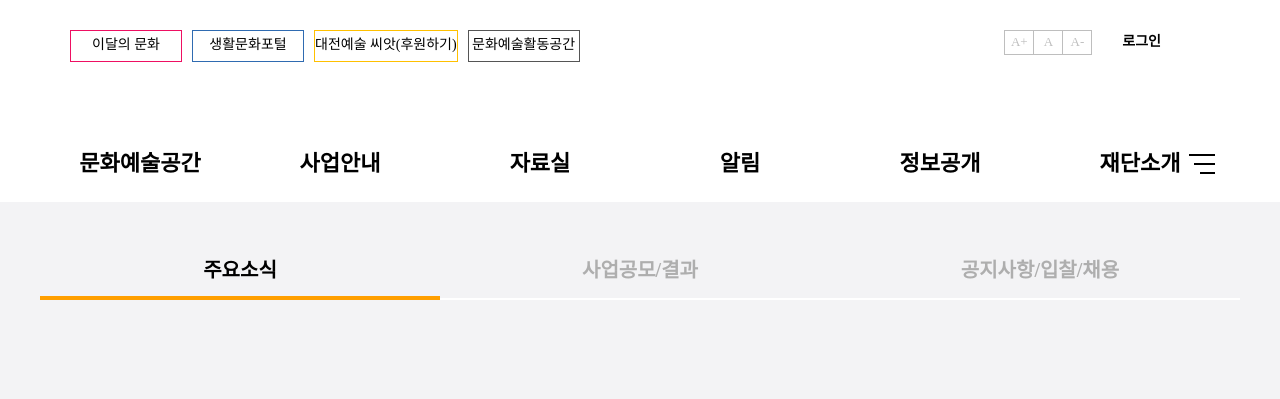
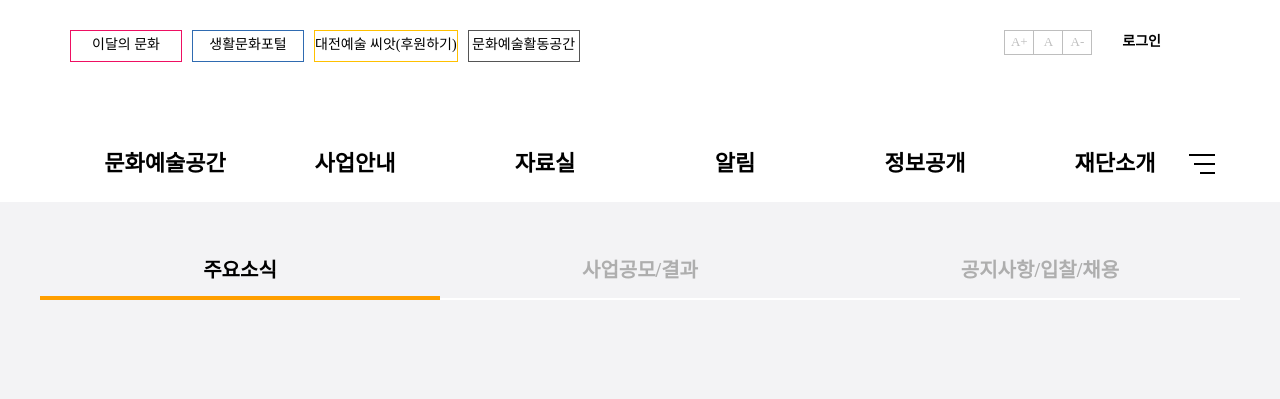
Before and after one commit to sott120/Daejeon-culture-foundation, a plain HTML site: page index.html in a window 1280 px wide. Shown: the top 399 px of the page. Drawn offline with Linux system fonts and the light colour scheme.

Commit message:
css 수정

```diff
--- a/css/common.css
+++ b/css/common.css
@@ -130,7 +130,7 @@ nav {
 
 nav > ul {
     display: flex;
-    justify-content: space-between;
+    justify-content: center;
     padding: 15px 0;
 }
 
@@ -243,6 +243,20 @@ address li span {
     width: 140px;
     display: flex;
     justify-content: space-between;
+}
+
+/******* start max-width 1599px ********/
+@media only screen and (max-width: 1599px) {
+    nav > ul > li{
+        width: 15.833333%;
+    }
+}
+
+/******* start max-width 1279px ********/
+@media only screen and (max-width: 1279px) {
+    nav > ul > li{
+        width: 12.916666%;
+    }
 }
 
 /******* start max-width 1200px ********/
```
